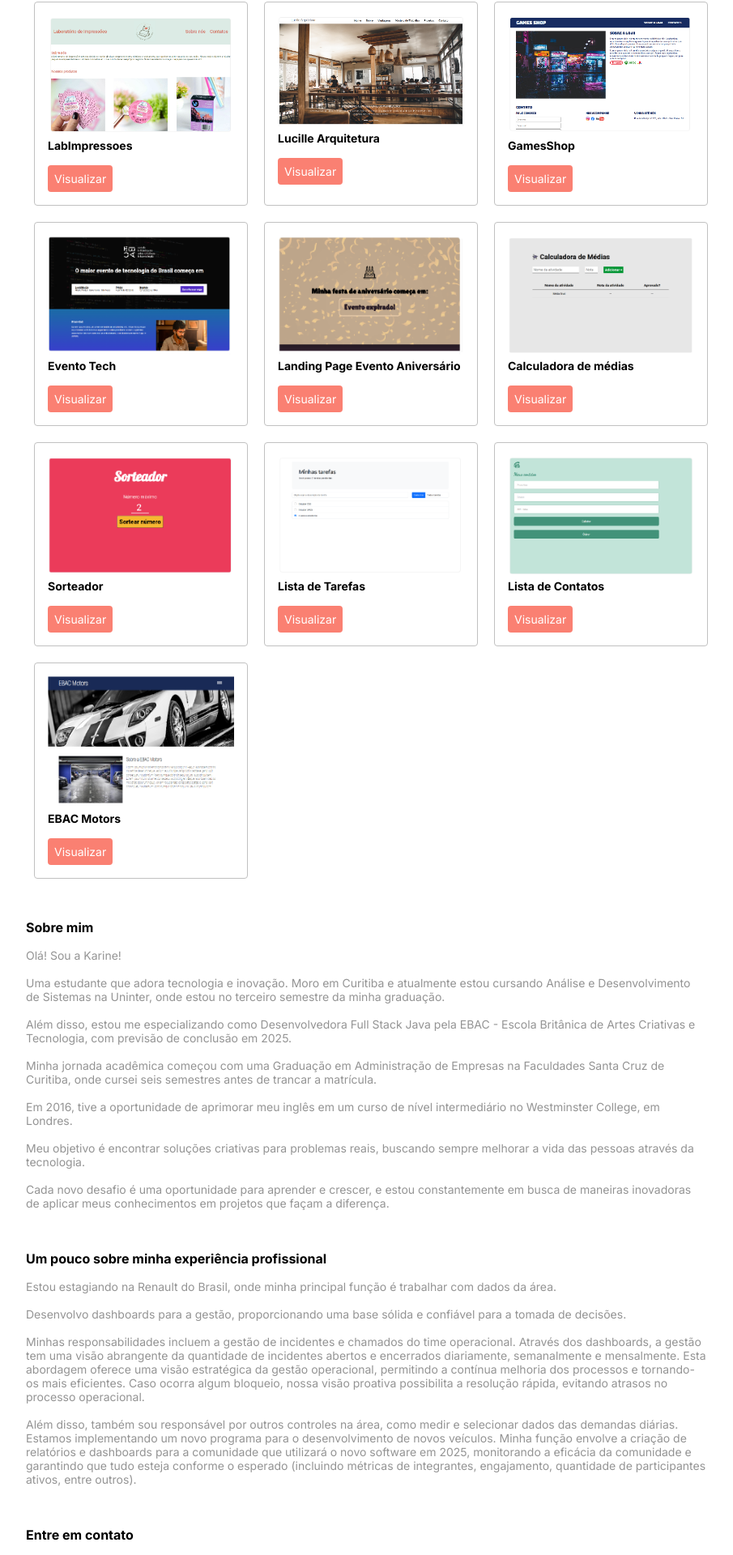
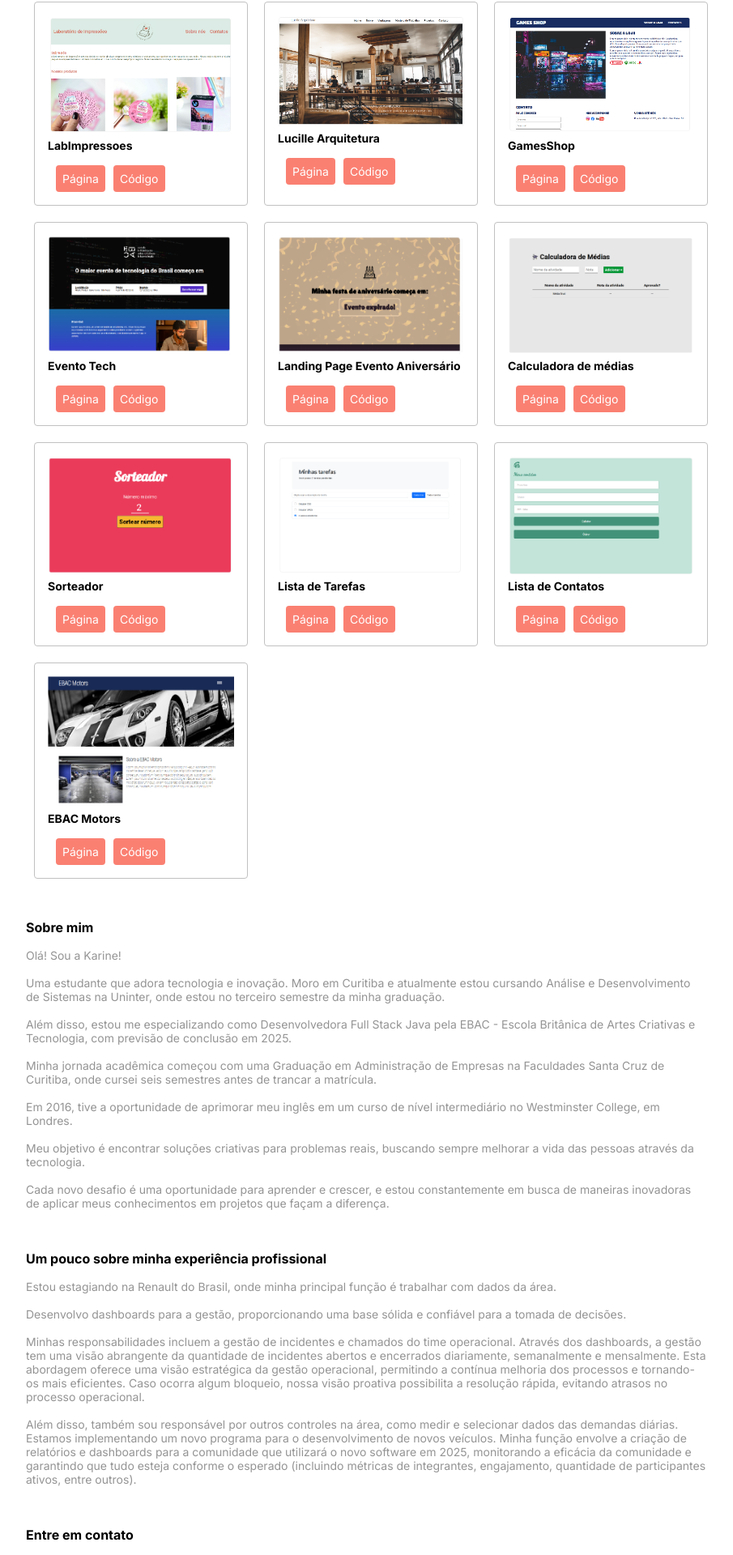
Before and after one commit to KarineGawlik/portfolio, a React (Create React App) app: page / in a window 1280 px wide. Shown: the part 396-2316 px from the top of the page at 81% size, without its empty margins (280-1185 px from the left). Built offline with nearby package versions, Linux system fonts and the light colour scheme.

Commit message:
adicionando botão com código do github

```diff
--- a/src/components/Projetos/index.tsx
+++ b/src/components/Projetos/index.tsx
@@ -23,6 +23,7 @@ interface ProjetoProps {
   imagem: string
   titulo: string
   link: string
+  githubLink: string
 }
 
 const Projetos = () => (
@@ -32,76 +33,90 @@ const Projetos = () => (
         imagem={disneyPlus}
         titulo="Projeto de Estudo Clone Disney"
         link="https://clone-disneyplus-karine.vercel.app/"
+        githubLink="https://github.com/KarineGawlik/clone_disneyplus"
       />
       <Projeto
         imagem={filmandoAVida}
         titulo="Website Empresa FilmandoAVida"
         link="https://filmandoavida.vercel.app/"
+        githubLink="https://github.com/KarineGawlik/filmandoavida"
       />
       <Projeto
         imagem={restaurante}
         titulo="Restaurante"
         link="https://restaurante-red.vercel.app/"
+        githubLink="https://github.com/KarineGawlik/Restaurante/tree/main"
       />
       <Projeto
         imagem={labImpressoes}
         titulo="LabImpressoes"
         link="https://site-grafica.vercel.app/"
+        githubLink="https://github.com/KarineGawlik/site_grafica/tree/main"
       />
       <Projeto
         imagem={lucilleAquitetura}
         titulo="Lucille Arquitetura"
         link="https://lucille-arquitetura.vercel.app/"
+        githubLink="https://github.com/KarineGawlik/lucille-arquitetura"
       />
       <Projeto
         imagem={games}
         titulo="GamesShop"
         link="https://site-gamesshop-seven-cyan.vercel.app/"
+        githubLink="https://github.com/KarineGawlik/site_gamesshop"
       />
       <Projeto
         imagem={tech}
         titulo="Evento Tech"
         link="https://ebac-tech-talks-six-hazel.vercel.app/"
+        githubLink="https://github.com/KarineGawlik/ebac_tech_talks"
       />
       <Projeto
         imagem={aniversario}
         titulo="Landing Page Evento Aniversário"
         link="https://landing-page-aniversario-c18b.vercel.app/"
+        githubLink="https://github.com/KarineGawlik/landing_page_aniversario"
       />
       <Projeto
         imagem={calculadora}
         titulo="Calculadora de médias"
         link="https://karine-projeto-calculadora-medias.vercel.app/"
+        githubLink="https://github.com/KarineGawlik/calculadora-com-vue"
       />
       <Projeto
         imagem={sorteador}
         titulo="Sorteador"
         link="https://sorteadorgruntkarine.vercel.app/"
+        githubLink="https://github.com/KarineGawlik/sorteador_grunt"
       />
       <Projeto
         imagem={lista}
         titulo="Lista de Tarefas"
         link="https://todo-vue-chi-cyan.vercel.app/"
+        githubLink="https://github.com/KarineGawlik/minhas-tarefas"
       />
       <Projeto
         imagem={contatos}
         titulo="Lista de Contatos"
         link="https://lista-de-contatos-one.vercel.app/"
+        githubLink="https://github.com/KarineGawlik/lista-de-contatos"
       />
       <Projeto
         imagem={motors}
         titulo="EBAC Motors"
         link="https://ebac-motors-psi.vercel.app/"
+        githubLink="https://github.com/KarineGawlik/EbacMotors"
       />
     </Lista>
   </Container>
 )
 
-const Projeto = ({ imagem, titulo, link }: ProjetoProps) => (
+const Projeto = ({ imagem, titulo, link, githubLink }: ProjetoProps) => (
   <Card>
     <ImagemProjeto src={imagem} alt={titulo} />
     <Titulo>{titulo}</Titulo>
-    <LinkBotao href={link}>Visualizar</LinkBotao>
+    <LinkBotao href={link}>Página</LinkBotao>
+    <LinkBotao href={githubLink} target="_blank">Código</LinkBotao>
   </Card>
 )
 
--- a/src/components/Projetos/styles.ts
+++ b/src/components/Projetos/styles.ts
@@ -16,6 +16,7 @@ export const LinkBotao = styled.a`
   border-radius: 4px;
   padding: 8px;
   display: inline-block;
+  margin-left: 10px;
 `
 
 export const ImagemProjeto = styled.img`
--- a/src/containers/Sobre/index.tsx
+++ b/src/containers/Sobre/index.tsx
@@ -2,6 +2,7 @@ import React from 'react';
 
 import Titulo from '../../components/Titulo'
 import Paragrafo from '../../components/Paragrafo'
+import { Column, ContactContainer } from './styles';
 
 const Sobre = () => (
   <section>
@@ -65,12 +66,23 @@ const Sobre = () => (
     <br />
     <br />
     <Titulo fontSize={16}>Entre em contato</Titulo>
-    <Paragrafo tipo="secundario">
-      E-mail: gwl.karine@gmail.com
-      <br />
-      Tel.: (41) 98720-5106
-      <br />
-    </Paragrafo>
+    <ContactContainer>
+      <Column>
+        <Paragrafo>
+          <a href='gwl.karine@gmail.com'>gwl.karine@gmail.com</a>
+          </Paragrafo>
+      </Column>
+      <Column>
+        <Paragrafo>
+          <a href='https://wa.me/5541987205106'>Tel.: (41) 98720-5106</a>
+        </Paragrafo>
+      </Column>
+      <Column>
+        <Paragrafo>
+          <a href='https://www.linkedin.com/in/karine-gawlik-224939172/'>Linkedin</a>
+        </Paragrafo>
+      </Column>
+    </ContactContainer>
   </section>
 )
 
--- /dev/null
+++ b/src/containers/Sobre/styles.ts
@@ -0,0 +1,10 @@
+import styled from 'styled-components'
+
+
+export const ContactContainer = styled.div`
+  display: flex;
+
+`
+export const Column = styled.div`
+  flex: 1;
+`
```
